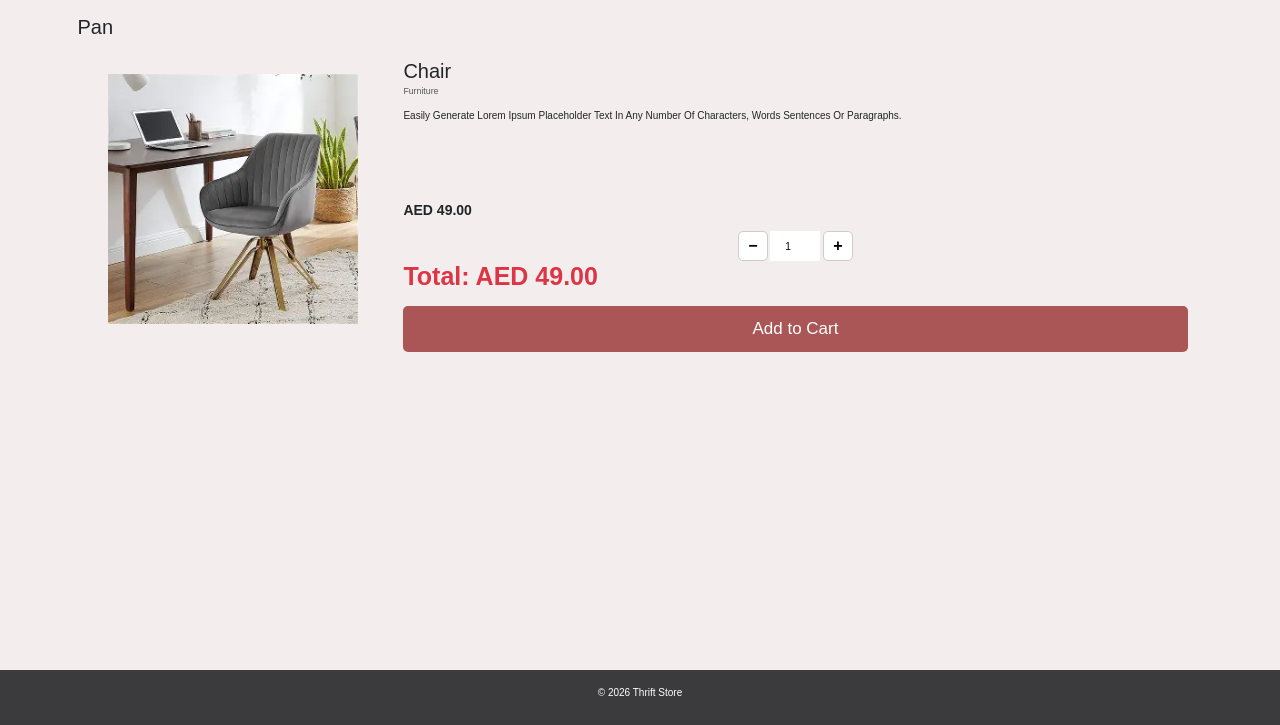
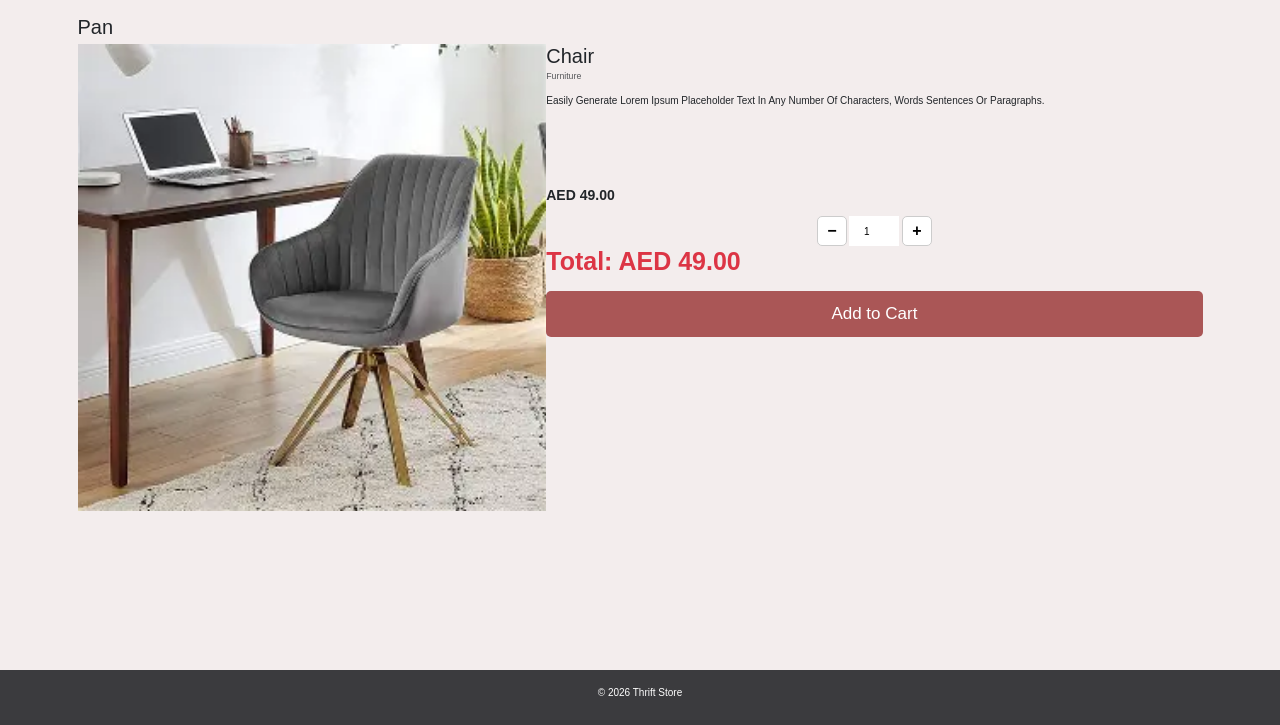
Before and after one commit to FathimathNahlaSalamiE/ThriftStore, a Django app: page /add_to_cart/1/ in a window 1280 px wide. Shown: the part 75-800 px from the top of the page. Run offline with Django 5.2, Linux system fonts and the light colour scheme; a user stored in the database is signed in; data comes from the database, SQL or seed files in the repository.

Commit message:
style updation

```diff
--- a/ThriftStoreApp/static/css/style.css
+++ b/ThriftStoreApp/static/css/style.css
@@ -127,12 +127,17 @@ label {
     width: fit-content;   /* 🔥 key line */
 }
 .product-card {
-    width: 250px;   /* 🔥 controls card width */
+    width: 100%;   /* 🔥 controls card width */
+    max-width: 250px;
 }
 .card-img-top {
     width: 100%;
-    height: 250px;
+    height: auto;
     object-fit: contain;
+}
+img{
+    max-width: 100%;
+    height: auto;
 }
 .description {
     height: 92px;
--- a/ThriftStoreApp/templates/buyer/cart_page.html
+++ b/ThriftStoreApp/templates/buyer/cart_page.html
@@ -25,7 +25,7 @@ Product
     {% for item in cart_items %}
         <tr>
             <td>
-                <div class="d-flex justify-content-start align-items-center col-lg-5">
+                <div class="d-flex flex-wrap justify-content-start align-items-center col-lg-5">
                 <a href="{% url 'delete_cart' item.id %}"
                 class="text-danger"
                 onclick="return confirm('Remove this item from cart?')">
@@ -47,7 +47,7 @@ Product
             </td>
 
             <td>
-                <div class="d-flex justify-content-center align-items-center">
+                <div class="d-flex flex-wrap justify-content-center align-items-center">
 
                     <a href="{% url 'decrease_quantity' item.id %}"
                     class="btn btn-outline-secondary btn-sm">
@@ -76,7 +76,7 @@ Product
     </tbody>
 </table>
 
-<div class="d-flex justify-content-between align-items-center mt-4">
+<div class="d-flex flex-wrap justify-content-between align-items-center mt-4">
 
     <h4>
         Total Amount :  AED {{ total_amount }}
--- a/ThriftStoreApp/templates/buyer/display_products.html
+++ b/ThriftStoreApp/templates/buyer/display_products.html
@@ -14,7 +14,7 @@ Products
  <a href="{% url 'view_product' product.id %}" style="text-decoration: none;">
 <div class="card product-card">
                     <img src="{{ product.product_image.url }}" class="card-img-top" alt="">
-                    <div class="card-body d-flex flex-column">
+                    <div class="card-body d-flex flex-wrap flex-column">
                         <h2 class="card-title">{{ product.product_name }}</h2>
                         <p class="card-text"><small class="text-body-secondary">{{ product.product_category }}</small></p>
                         <div class="desc-wrapper">
--- a/ThriftStoreApp/templates/buyer/home_page.html
+++ b/ThriftStoreApp/templates/buyer/home_page.html
@@ -17,7 +17,7 @@ Products
 <div class="card product-card">
     <a href="{% url 'display_products' category.category_name %}" style="text-decoration: none;color: black;">
                     <img src="{{ category.category_image.url }}" class="card-img-top" alt="">
-                    <div class="card-body d-flex flex-column">
+                    <div class="card-body d-flex flex-wrap  flex-column">
                         <h2 class="card-title">{{ category.category_name }}</h2>
                     </div>
                     </a>
@@ -42,7 +42,7 @@ Products
  <a href="{% url 'view_product' product.id %}" style="text-decoration: none;">
 <div class="card product-card">
                     <img src="{{ product.product_image.url }}" class="card-img-top" alt="">
-                    <div class="card-body d-flex flex-column">
+                    <div class="card-body d-flex flex-wrap  flex-column">
                         <h2 class="card-title">{{ product.product_name }}</h2>
                         <p class="card-text"><small class="text-body-secondary">{{ product.product_category }}</small></p>
                         <div class="desc-wrapper">
--- a/ThriftStoreApp/templates/buyer/view_product.html
+++ b/ThriftStoreApp/templates/buyer/view_product.html
@@ -16,13 +16,13 @@ Product
 <h2>Pan</h2>
 
 
-    <div class="d-flex">
+    <div class="d-flex flex-wrap ">
 
-<div class="m-5">
+<div class="col-md-5">
                     <img src="{{ product.product_image.url }}" class="card-img-top" alt="">
 </div>
 
-                    <div class="card-body d-flex flex-column m-4">
+                    <div class="card-body d-flex flex-wrap  flex-column col-md-7">
                         <h2 class="card-title">{{ product.product_name }}</h2>
                         <p class="card-text"><small class="text-body-secondary">{{ product.product_category }}</small></p>
                         <div class="desc-wrapper">
@@ -38,7 +38,7 @@ Product
                             {% csrf_token %}
 
                             <!-- Quantity -->
-<div class="d-flex align-items-center justify-content-center gap-1">
+<div class="d-flex flex-wrap  align-items-center justify-content-center gap-1">
     <button type="button"
             class="qty-btn"
             onclick="decreaseQty()">
--- a/ThriftStoreApp/templates/seller/seller_products.html
+++ b/ThriftStoreApp/templates/seller/seller_products.html
@@ -14,7 +14,7 @@ Seller Products
         {% for product in product_list %}
                 <div class="card product-card">
                     <img src="{{ product.product_image.url }}" class="card-img-top" alt="">
-                    <div class="card-body d-flex flex-column">
+                    <div class="card-body d-flex flex-wrap  flex-column">
                         <h2 class="card-title">{{ product.product_name }}</h2>
                         <p class="card-text"><small class="text-body-secondary">{{ product.product_category }}</small></p>
                         <div class="desc-wrapper">
```
